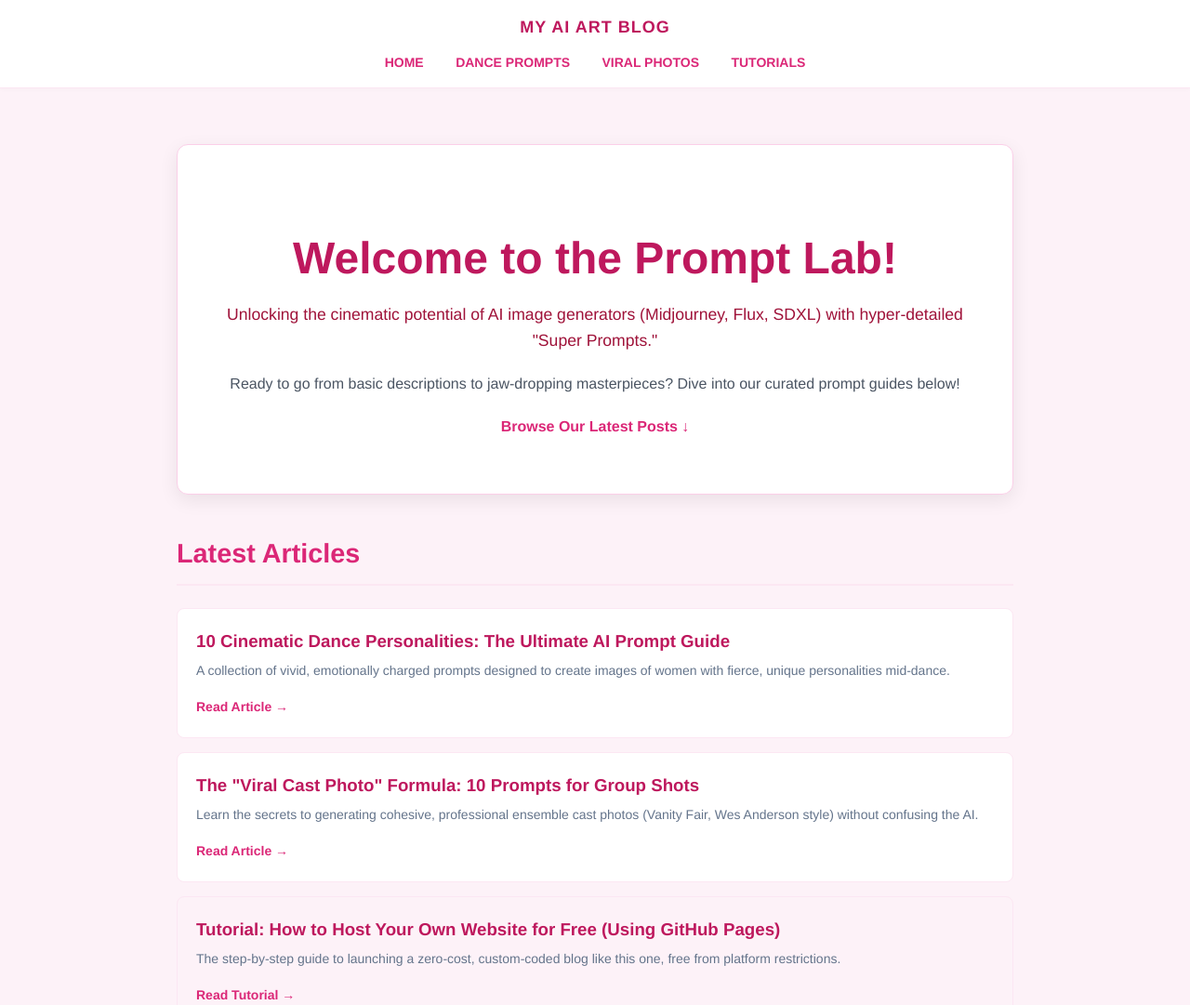
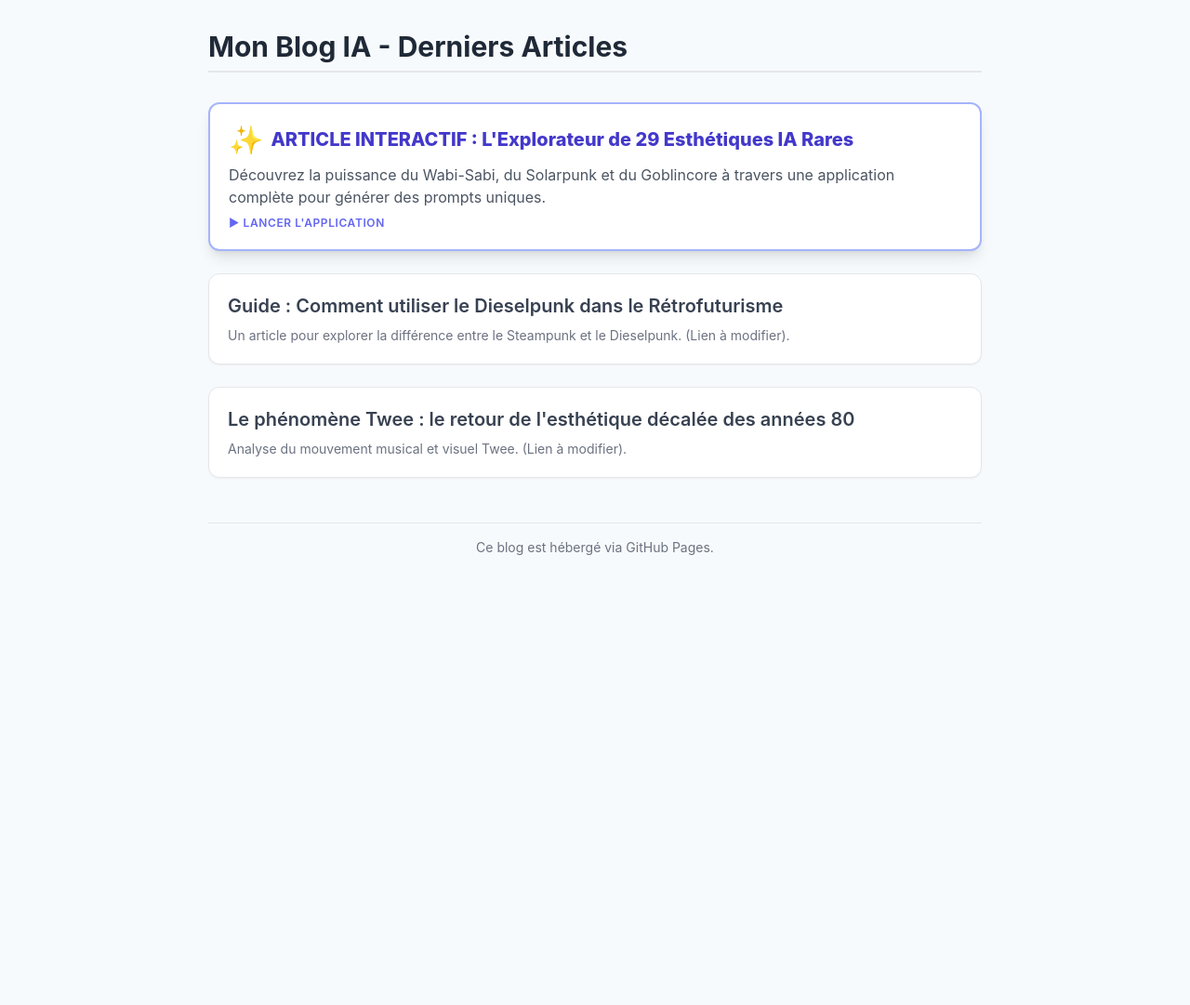
Before and after one commit to duglin69/my-ai-blog, a plain HTML site: page index.html in a window 1280 px wide. Shown: the top 1081 px of the page at 93% size. After the commit the page ends 800 px from the top, so only its background shows below. Drawn offline with nearby package versions, Linux system fonts and the light colour scheme; a web font is replaced by a local one.

Commit message:
Update index.html

```diff
--- a/index.html
+++ b/index.html
@@ -1,158 +1,31 @@
-<!DOCTYPE html>
-<html lang="en">
-<head>
-    <meta charset="UTF-8">
-    <meta name="viewport" content="width=device-width, initial-scale=1.0">
-    <title>My AI Art Prompt Blog - Home</title>
-    <style>
-        /* GLOBAL BLOG STYLES (Pink Theme) */
-        body {
-            font-family: 'Helvetica Neue', Helvetica, Arial, sans-serif;
-            color: #333;
-            line-height: 1.6;
-            margin: 0;
-            padding: 0;
-            background-color: #fdf2f8;
-        }
+<!DOCTYPE html><html lang="fr"><head><meta charset="UTF-8"><meta name="viewport" content="width=device-width, initial-scale=1.0"><title>Accueil du Blog - Explorations d'IA</title><script src="https://cdn.tailwindcss.com"></script><link href="https://www.google.com/search?q=https://fonts.googleapis.com/css2%3Ffamily%3DInter:wght%40400%3B600%3B700%26display%3Dswap" rel="stylesheet"><style>body {font-family: 'Inter', sans-serif;background-color: #f7fafc;}.article-card {transition: transform 0.2s, box-shadow 0.2s;}.article-card:hover {transform: translateY(-3px);box-shadow: 0 10px 20px rgba(0, 0, 0, 0.1);}</style></head><body class="p-8 max-w-4xl mx-auto"><h1 class="text-3xl font-bold mb-8 text-gray-800 border-b-2 pb-2">Mon Blog IA - Derniers Articles</h1><div class="space-y-6">
+    <!-- 🎯 LIEN VERS L'APPLICATION INTERACTIVE (Votre nouvel article) -->
+    <a href="ia-esthetiques.html" class="block p-5 bg-white border-2 border-indigo-300 rounded-xl shadow-lg article-card">
+        <p class="text-xl font-extrabold text-indigo-700 flex items-center gap-2">
+            <span class="text-3xl">✨</span> ARTICLE INTERACTIF : L'Explorateur de 29 Esthétiques IA Rares
+        </p>
+        <p class="text-base text-gray-600 mt-2">
+            Découvrez la puissance du Wabi-Sabi, du Solarpunk et du Goblincore à travers une application complète pour générer des prompts uniques.
+        </p>
+        <p class="text-xs font-semibold text-indigo-500 mt-2 uppercase tracking-wider">
+            ► Lancer l'Application
+        </p>
+    </a>
 
-        /* LAYOUT */
-        .blog-container {
-            max-width: 900px;
-            margin: 0 auto;
-            padding: 20px;
-        }
-
-        /* TYPOGRAPHY */
-        h1 { color: #be185d; font-size: 3rem; margin-bottom: 5px; line-height: 1.2; }
-        h2 { color: #db2777; margin-top: 40px; border-bottom: 2px solid #fce7f3; padding-bottom: 10px; font-size: 1.8rem; }
-        p { margin-bottom: 20px; color: #4b5563; }
-
-        /* NAV BAR */
-        .nav-bar {
-            background: white;
-            padding: 15px;
-            text-align: center;
-            border-bottom: 1px solid #fce7f3;
-            box-shadow: 0 2px 4px rgba(0,0,0,0.02);
-        }
-        .nav-bar a {
-            color: #db2777;
-            text-decoration: none;
-            margin: 0 15px;
-            font-weight: bold;
-            text-transform: uppercase;
-            font-size: 14px;
-            transition: color 0.2s;
-        }
-        .nav-bar a:hover { color: #be185d; }
-
-        /* HERO / INTRO AREA */
-        .hero {
-            background: white;
-            padding: 60px 40px;
-            border-radius: 12px;
-            text-align: center;
-            margin-top: 40px;
-            box-shadow: 0 6px 20px rgba(0,0,0,0.08);
-            border: 1px solid #fbcfe8;
-        }
-
-        /* POST LIST STYLES */
-        .post-card {
-            background: white;
-            border: 1px solid #fce7f3;
-            padding: 20px;
-            border-radius: 8px;
-            margin-bottom: 15px;
-            transition: transform 0.2s, box-shadow 0.2s;
-        }
-        .post-card:hover {
-            transform: translateY(-3px);
-            box-shadow: 0 6px 15px rgba(0,0,0,0.1);
-        }
-        .post-card h3 {
-            margin: 0 0 5px 0;
-            color: #be185d;
-        }
-        .post-card p {
-            margin: 0 0 15px 0;
-            font-size: 14px;
-            color: #64748b;
-        }
-        .read-more {
-            color: #db2777;
-            text-decoration: none;
-            font-weight: bold;
-            font-size: 14px;
-        }
-        .read-more:hover { text-decoration: underline; }
-
-        /* FOOTER */
-        footer {
-            background: #fff1f2;
-            border-top: 1px solid #fce7f3;
-            padding: 40px 0;
-            text-align: center;
-            margin-top: 40px;
-            color: #831843;
-            font-size: 14px;
-        }
-    </style>
-</head>
-<body>
-
-    <!-- NAV BAR (All links updated to match the final structure) -->
-    <div class="nav-bar">
-        <span style="display:block; margin-bottom:10px; font-weight:900; letter-spacing:1px; font-size:18px; color:#be185d;">MY AI ART BLOG</span>
-        <nav>
-            <a href="index.html">Home</a>
-            <a href="dance_personalities_post.html">Dance Prompts</a>
-            <a href="viral_group_photos_post.html">Viral Photos</a>
-            <a href="github_setup_guide.html">Tutorials</a>
-        </nav>
+    <!-- Exemple d'un article plus ancien (à modifier) -->
+    <div class="p-5 bg-white border border-gray-200 rounded-xl shadow-sm">
+        <p class="text-xl font-semibold text-gray-700">Guide : Comment utiliser le Dieselpunk dans le Rétrofuturisme</p>
+        <p class="text-sm text-gray-500 mt-2">Un article pour explorer la différence entre le Steampunk et le Dieselpunk. (Lien à modifier).</p>
     </div>
 
-    <div class="blog-container">
+    <!-- Exemple d'un autre article -->
+    <div class="p-5 bg-white border border-gray-200 rounded-xl shadow-sm">
+        <p class="text-xl font-semibold text-gray-700">Le phénomène Twee : le retour de l'esthétique décalée des années 80</p>
+        <p class="text-sm text-gray-500 mt-2">Analyse du mouvement musical et visuel Twee. (Lien à modifier).</p>
+    </div>
+</div>
 
-        <!-- HERO / WELCOME SECTION -->
-        <div class="hero">
-            <h1>Welcome to the Prompt Lab!</h1>
-            <p style="font-size: 1.1rem; color: #9f1239;">Unlocking the cinematic potential of AI image generators (Midjourney, Flux, SDXL) with hyper-detailed "Super Prompts."</p>
-            <p>Ready to go from basic descriptions to jaw-dropping masterpieces? Dive into our curated prompt guides below!</p>
-            <a href="#posts" class="read-more" style="font-size: 16px;">Browse Our Latest Posts &darr;</a>
-        </div>
-
-        <!-- LATEST POSTS SECTION -->
-        <h2 id="posts">Latest Articles</h2>
-
-        <!-- POST CARD 1: Dance Personalities -->
-        <div class="post-card">
-            <h3>10 Cinematic Dance Personalities: The Ultimate AI Prompt Guide</h3>
-            <p>A collection of vivid, emotionally charged prompts designed to create images of women with fierce, unique personalities mid-dance.</p>
-            <a href="dance_personalities_post.html" class="read-more">Read Article &rarr;</a>
-        </div>
-
-        <!-- POST CARD 2: Group Photos -->
-        <div class="post-card">
-            <h3>The "Viral Cast Photo" Formula: 10 Prompts for Group Shots</h3>
-            <p>Learn the secrets to generating cohesive, professional ensemble cast photos (Vanity Fair, Wes Anderson style) without confusing the AI.</p>
-            <a href="viral_group_photos_post.html" class="read-more">Read Article &rarr;</a>
-        </div>
-
-        <!-- POST CARD 3: GitHub Tutorial (Internal Link Example) -->
-        <div class="post-card" style="background: #fdf2f8;">
-            <h3>Tutorial: How to Host Your Own Website for Free (Using GitHub Pages)</h3>
-            <p>The step-by-step guide to launching a zero-cost, custom-coded blog like this one, free from platform restrictions.</p>
-            <a href="github_setup_guide.html" class="read-more">Read Tutorial &rarr;</a>
-        </div>
-
-    </div>
-
-    <!-- FOOTER -->
-    <footer>
-        <p>Built with simple HTML and hosted for free on GitHub Pages.</p>
-        &copy; 2025 My AI Art Blog.
-    </footer>
-
-</body>
-</html>
+<footer class="mt-12 pt-4 border-t text-center text-sm text-gray-500">
+    <p>Ce blog est hébergé via GitHub Pages.</p>
+</footer>
+</body></html>
```
